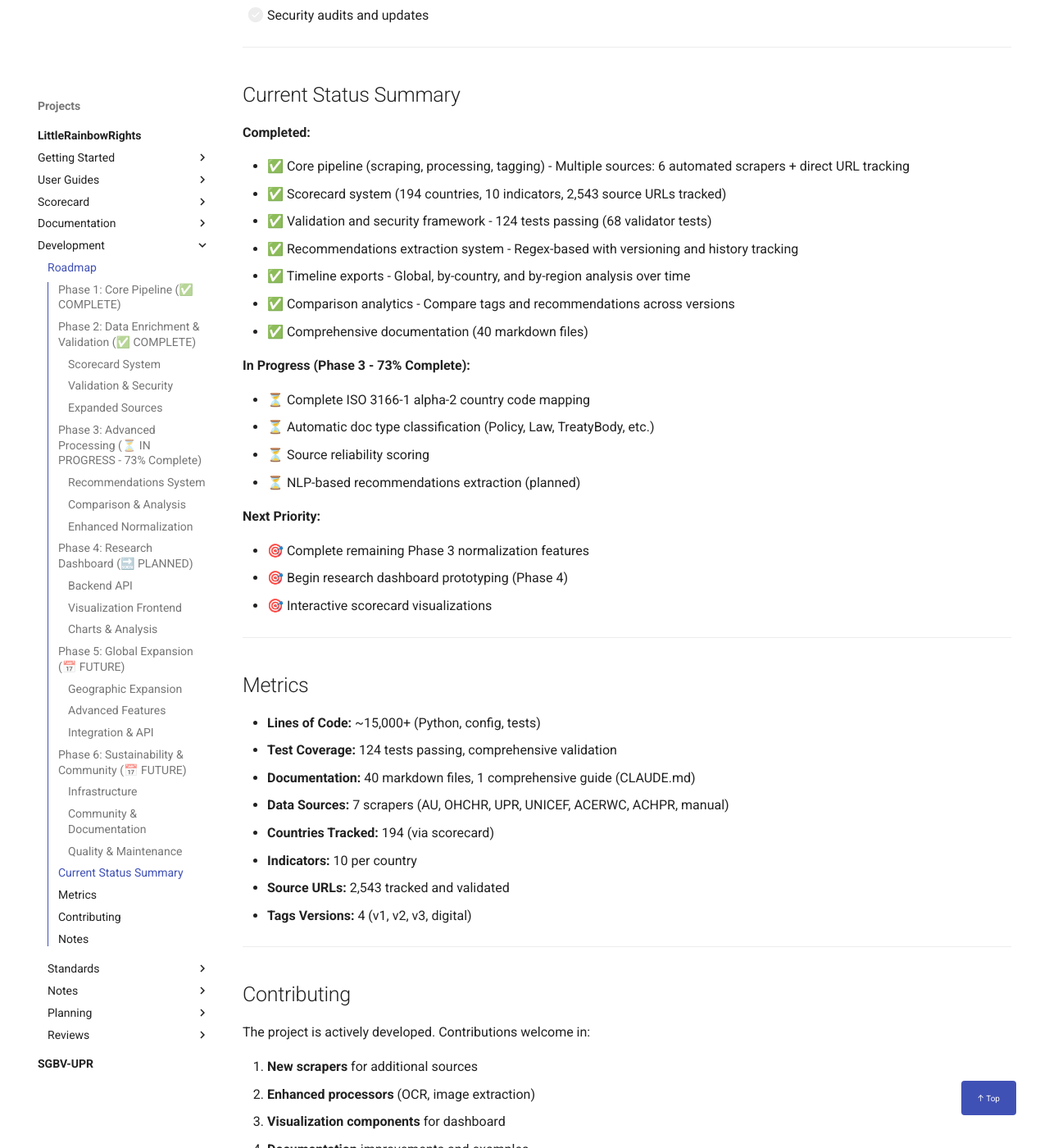
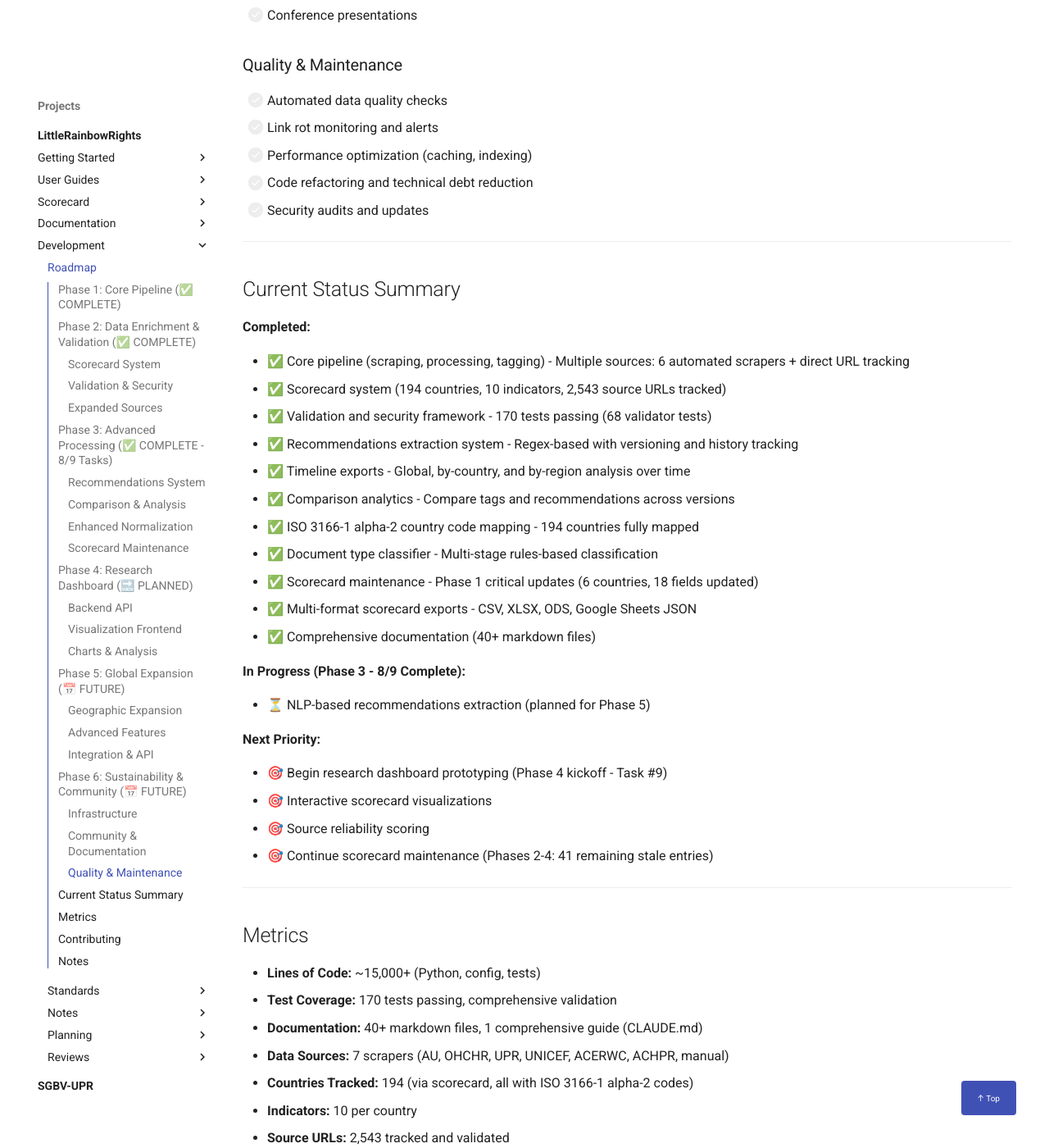
Before and after one commit to MissCrispenCakes/DigitalChild, an MkDocs documentation site: the page built from docs/ROADMAP.md, in a window 1280 px wide and 1400 px high, scrolled down 5561 px. Shown: the whole window at 82% size. Built offline with MkDocs 1.6.1 and Material for MkDocs 9.7.7, drawn with Linux system fonts in a browser that asks for light colours; comment, search, counter and statistics services are not loaded; some of the changed text lies outside the part shown.

Commit message:
Update documentation to reflect Phase 3 completion
Update all documentation files with current project status:

- Test count: 124 → 170 tests passing
- Phase 3: 8/9 tasks complete (was 73%)
- ISO 3166-1 alpha-2 mapping: ✅ Complete (194 countries)
- Document type classifier: ✅ Complete (multi-stage rules-based)
- Scorecard Phase 1 updates: ✅ Complete (6 countries, 18 fields)

Files updated:
- README.md: Project overview and status
- docs/README.md: Documentation overview
- docs/ROADMAP.md: Phase completion status and metrics
- data/scorecard/README.md: Scorecard data status and maintenance docs
- docs/website/index.md: Technology stack metrics

All documentation now reflects January 2026 status with tasks #1-#8
completed and task #9 (research dashboard) pending.

Co-Authored-By: Claude Sonnet 4.5 <noreply@anthropic.com>

```diff
--- a/docs/ROADMAP.md
+++ b/docs/ROADMAP.md
@@ -16,7 +16,7 @@ ______________________________________________________________________
 - [x] Tags version management (`tags_main.json`)
 - [x] Metadata tracking with history
 - [x] Unified logging system with per-module logs
-- [x] Comprehensive test suite (124 tests passing)
+- [x] Comprehensive test suite (170 tests passing)
 - [x] Documentation (setup, structure, standards, pipeline flow)
 - [x] CI/CD pipeline with GitHub Actions
 - [x] Pre-commit hooks (black, isort, flake8, markdown, yaml)
@@ -60,7 +60,7 @@ ______________________________________________________________________
 
 ______________________________________________________________________
 
-## Phase 3: Advanced Processing (⏳ IN PROGRESS - 73% Complete)
+## Phase 3: Advanced Processing (✅ COMPLETE - 8/9 Tasks)
 
 ### Recommendations System
 
@@ -82,9 +82,17 @@ ______________________________________________________________________
 
 - [x] Country/region normalization with ISO codes
 - [x] Preservation of `_raw` fields for provenance
-- [ ] Complete ISO 3166-1 alpha-2 mapping
-- [ ] Automatic doc type classification (Policy, Law, TreatyBody, etc.)
-- [ ] Source reliability scoring
+- [x] Complete ISO 3166-1 alpha-2 mapping (194 countries)
+- [x] Automatic doc type classification (Policy, Law, TreatyBody, etc.)
+- [ ] Source reliability scoring (Phase 4)
+
+### Scorecard Maintenance
+
+- [x] Alternative source identification for failed monitors
+- [x] Phase 1 critical updates (6 countries, 18 fields, 20+ year old entries)
+- [x] Multi-format exports (CSV, XLSX, ODS, Google Sheets JSON)
+- [x] Update documentation and workflows
+- [ ] Phase 2-4 updates (ongoing maintenance)
 
 ______________________________________________________________________
 
@@ -190,37 +198,40 @@ ______________________________________________________________________
 
 - ✅ Core pipeline (scraping, processing, tagging) - Multiple sources: 6 automated scrapers + direct URL tracking
 - ✅ Scorecard system (194 countries, 10 indicators, 2,543 source URLs tracked)
-- ✅ Validation and security framework - 124 tests passing (68 validator tests)
+- ✅ Validation and security framework - 170 tests passing (68 validator tests)
 - ✅ Recommendations extraction system - Regex-based with versioning and history tracking
 - ✅ Timeline exports - Global, by-country, and by-region analysis over time
 - ✅ Comparison analytics - Compare tags and recommendations across versions
-- ✅ Comprehensive documentation (40 markdown files)
+- ✅ ISO 3166-1 alpha-2 country code mapping - 194 countries fully mapped
+- ✅ Document type classifier - Multi-stage rules-based classification
+- ✅ Scorecard maintenance - Phase 1 critical updates (6 countries, 18 fields updated)
+- ✅ Multi-format scorecard exports - CSV, XLSX, ODS, Google Sheets JSON
+- ✅ Comprehensive documentation (40+ markdown files)
 
-**In Progress (Phase 3 - 73% Complete):**
+**In Progress (Phase 3 - 8/9 Complete):**
 
-- ⏳ Complete ISO 3166-1 alpha-2 country code mapping
-- ⏳ Automatic doc type classification (Policy, Law, TreatyBody, etc.)
-- ⏳ Source reliability scoring
-- ⏳ NLP-based recommendations extraction (planned)
+- ⏳ NLP-based recommendations extraction (planned for Phase 5)
 
 **Next Priority:**
 
-- 🎯 Complete remaining Phase 3 normalization features
-- 🎯 Begin research dashboard prototyping (Phase 4)
+- 🎯 Begin research dashboard prototyping (Phase 4 kickoff - Task #9)
 - 🎯 Interactive scorecard visualizations
+- 🎯 Source reliability scoring
+- 🎯 Continue scorecard maintenance (Phases 2-4: 41 remaining stale entries)
 
 ______________________________________________________________________
 
 ## Metrics
 
 - **Lines of Code:** ~15,000+ (Python, config, tests)
-- **Test Coverage:** 124 tests passing, comprehensive validation
-- **Documentation:** 40 markdown files, 1 comprehensive guide (CLAUDE.md)
+- **Test Coverage:** 170 tests passing, comprehensive validation
+- **Documentation:** 40+ markdown files, 1 comprehensive guide (CLAUDE.md)
 - **Data Sources:** 7 scrapers (AU, OHCHR, UPR, UNICEF, ACERWC, ACHPR, manual)
-- **Countries Tracked:** 194 (via scorecard)
+- **Countries Tracked:** 194 (via scorecard, all with ISO 3166-1 alpha-2 codes)
 - **Indicators:** 10 per country
 - **Source URLs:** 2,543 tracked and validated
 - **Tags Versions:** 4 (v1, v2, v3, digital)
+- **Export Formats:** CSV, XLSX, ODS, Google Sheets JSON (scorecard)
 
 ______________________________________________________________________
 
@@ -243,9 +254,13 @@ ______________________________________________________________________
 
 - End-to-end pipeline is production-ready for AU Policy + scorecard workflow
 - Future work focuses on expanding analytics and building research dashboard
-- All core infrastructure is stable and well-tested (124 tests passing in ~106 seconds)
+- All core infrastructure is stable and well-tested (170 tests passing in ~106 seconds)
 - Documentation is comprehensive and up-to-date
-- **Completed:** Migrated from PyPDF2 to pypdf (January 2026) - no more deprecation warnings
+- **Recent Completions (January 2026):**
+  - Migrated from PyPDF2 to pypdf - no more deprecation warnings
+  - ISO 3166-1 alpha-2 mapping for all 194 countries
+  - Document type classifier (multi-stage rules-based)
+  - Scorecard Phase 1 maintenance (6 countries, 18 fields updated)
 
 ______________________________________________________________________
 
```
Also changed, not shown: README.md (+9 -3 lines), data/scorecard/README.md (+10 -1 lines), docs/README.md (+11 -1 lines), docs/website/index.md (+1 -1 lines).
